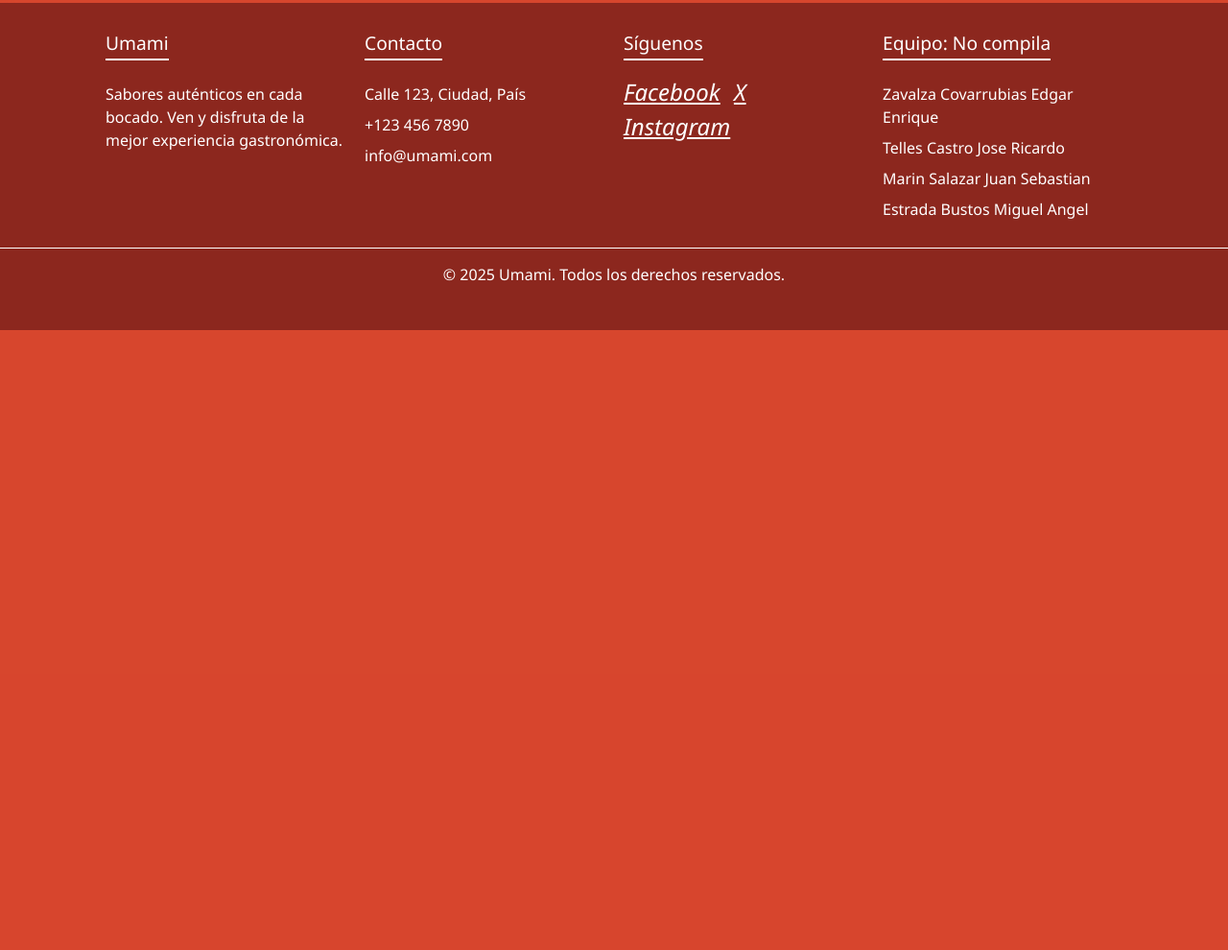
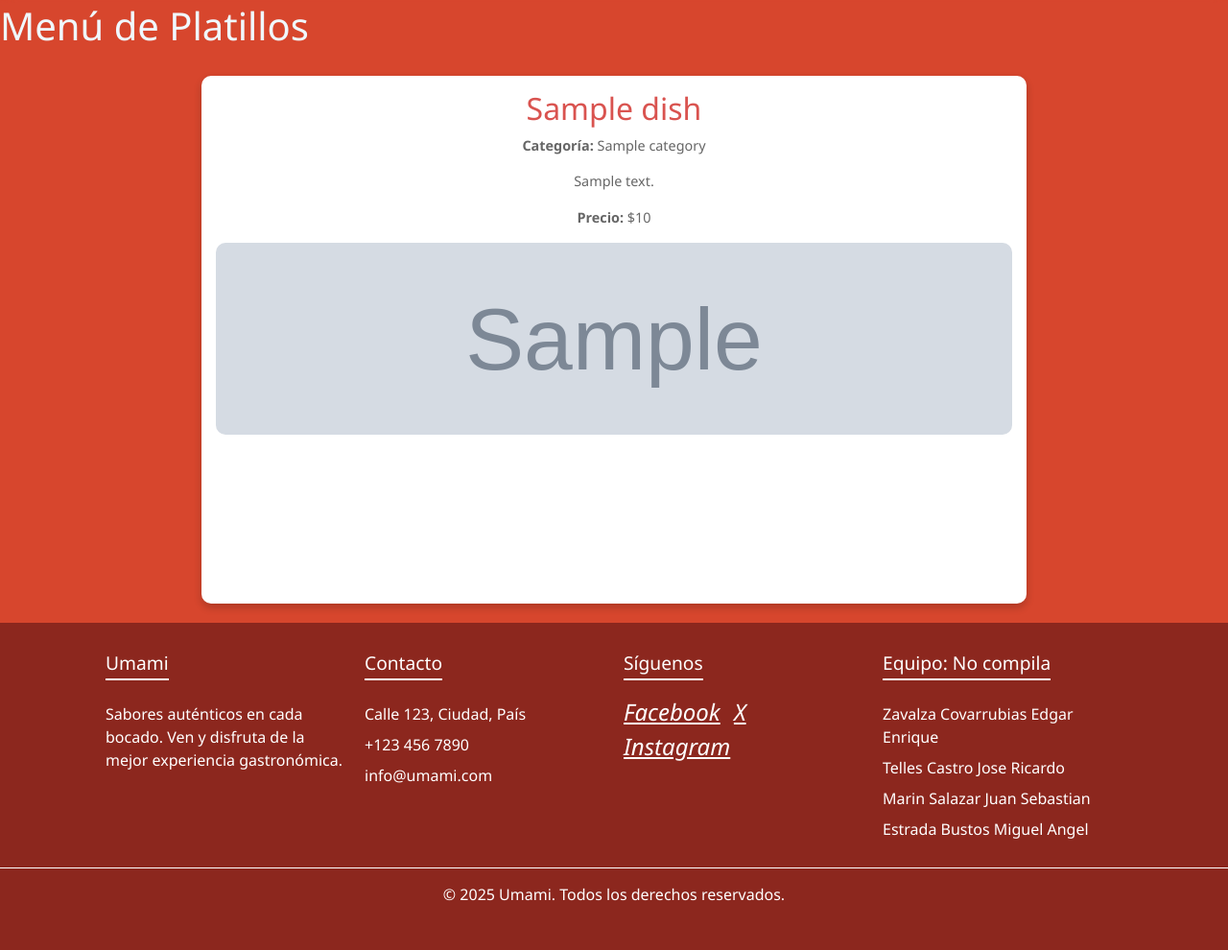
Before and after one commit to Juan-Sebastian-Marin-Salazar/PPW4, a Flask app: template app/templates/user/menu.html in a window 1280 px wide. Shown: the part 98-1088 px from the top of the page at 96% size. Before the commit the page ends 442 px from the top, so only its background shows below. Run offline with Flask 3, Linux system fonts and the light colour scheme; the template is opened without the code that fills it: most values are stand-ins (such as "Sample title", 1, 10 or a date in 2020); grey boxes marked "Sample" are stand-in pictures; some libraries are stand-ins or nearby versions.

Commit message:
hay un producto en el menu, esta mal, pero ya hay uno, es un avance

```diff
--- a/app/app.py
+++ b/app/app.py
@@ -117,10 +117,30 @@ def perfil():
     return (render_template("user/perfil.html"))
 
 
-@app.route("/menu")
-@login_required
+@app.route('/menu')
 def menu():
-    return (render_template("user/menu.html"))
+    cursor = db.connection.cursor()
+    cursor.execute('''
+        SELECT d.id, d.name, d.descr, d.price, d.image, c.name AS category
+        FROM dishes d
+        JOIN categories c ON d.category_id = c.id
+    ''')
+    dishes = cursor.fetchall()
+    cursor.close()
+
+    # Transformar a lista de diccionarios si lo necesitas
+    dish_list = []
+    for dish in dishes:
+        dish_list.append({
+            'id': dish[0],
+            'name': dish[1],
+            'desc': dish[2],
+            'price': dish[3],
+            'image': dish[4],
+            'category': dish[5]
+        })
+
+    return render_template('user/menu.html', dishes=dish_list)
 
 @app.route("/admin")
 @login_required
--- a/app/templates/user/menu.html
+++ b/app/templates/user/menu.html
@@ -32,8 +32,20 @@
 <!--Esta es la barra de navegacion superior-->
 
 <!--Aqui Grid de como mostrar el menu-->
-
-
+<h1>Menú de Platillos</h1>
+<div class="galeria">
+    {% for dish in dishes %}
+        <div class="item">
+            <h2>{{ dish.name }}</h2>
+            <p><strong>Categoría:</strong> {{ dish.category }}</p>
+            <p>{{ dish.desc }}</p>
+            <p><strong>Precio:</strong> ${{ dish.price }}</p>
+            {% if dish.image %}
+                <img src="{{ dish.image }}" alt="{{ dish.name }}" width="200">
+            {% endif %}
+        </div>
+    {% endfor %}
+</div>
 <!--Pie de pagina-->
 <footer class="footer">
     <div class="container">
--- a/database/scripts.sql
+++ b/database/scripts.sql
@@ -22,7 +22,7 @@ CREATE TABLE categories (
 CREATE TABLE dishes (
     id INT AUTO_INCREMENT PRIMARY KEY,
     name VARCHAR(100) NOT NULL,
-    desc VARCHAR(255) NOT NULL,
+    descr VARCHAR(255) NOT NULL,
     price DECIMAL(10, 2) NOT NULL,
     image VARCHAR(255),
     category_id INT,
```
